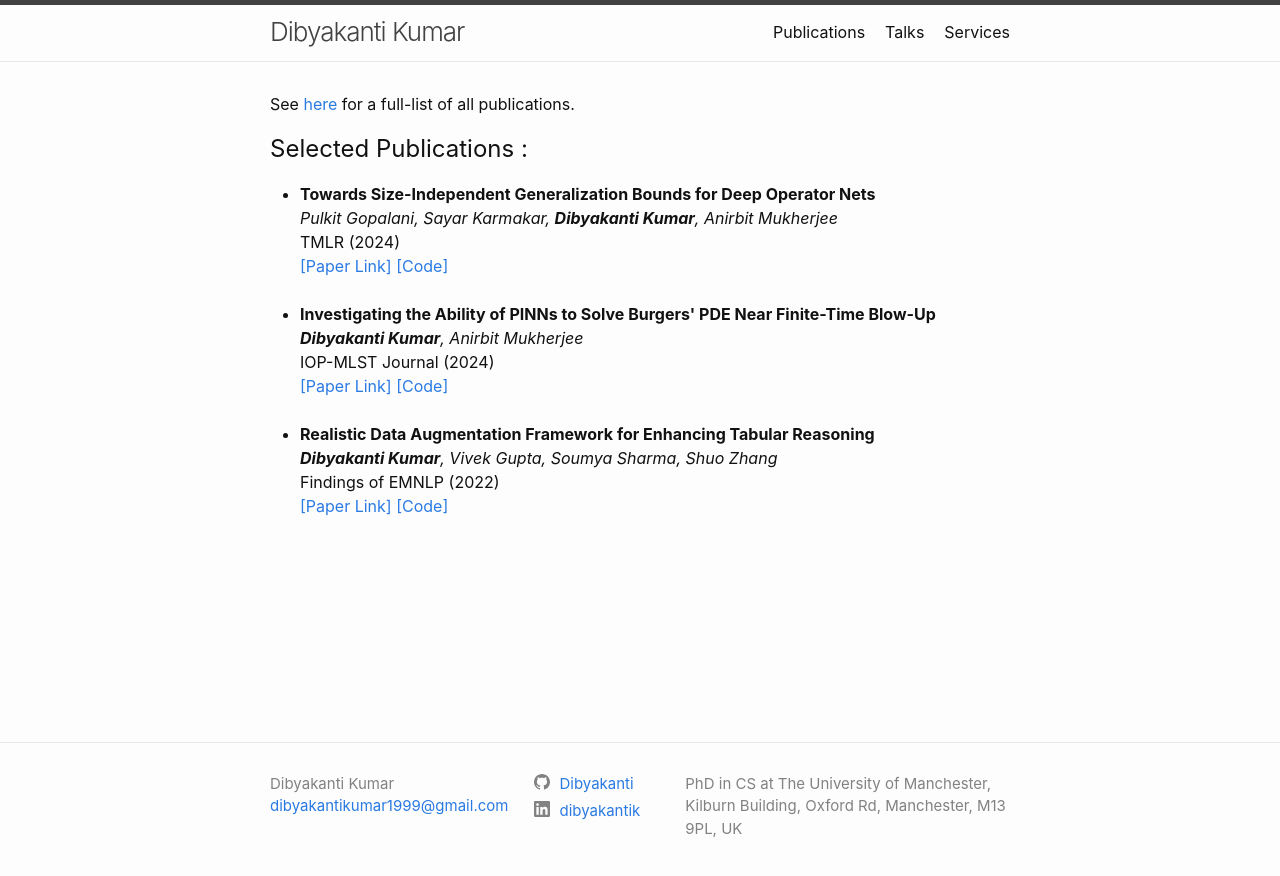
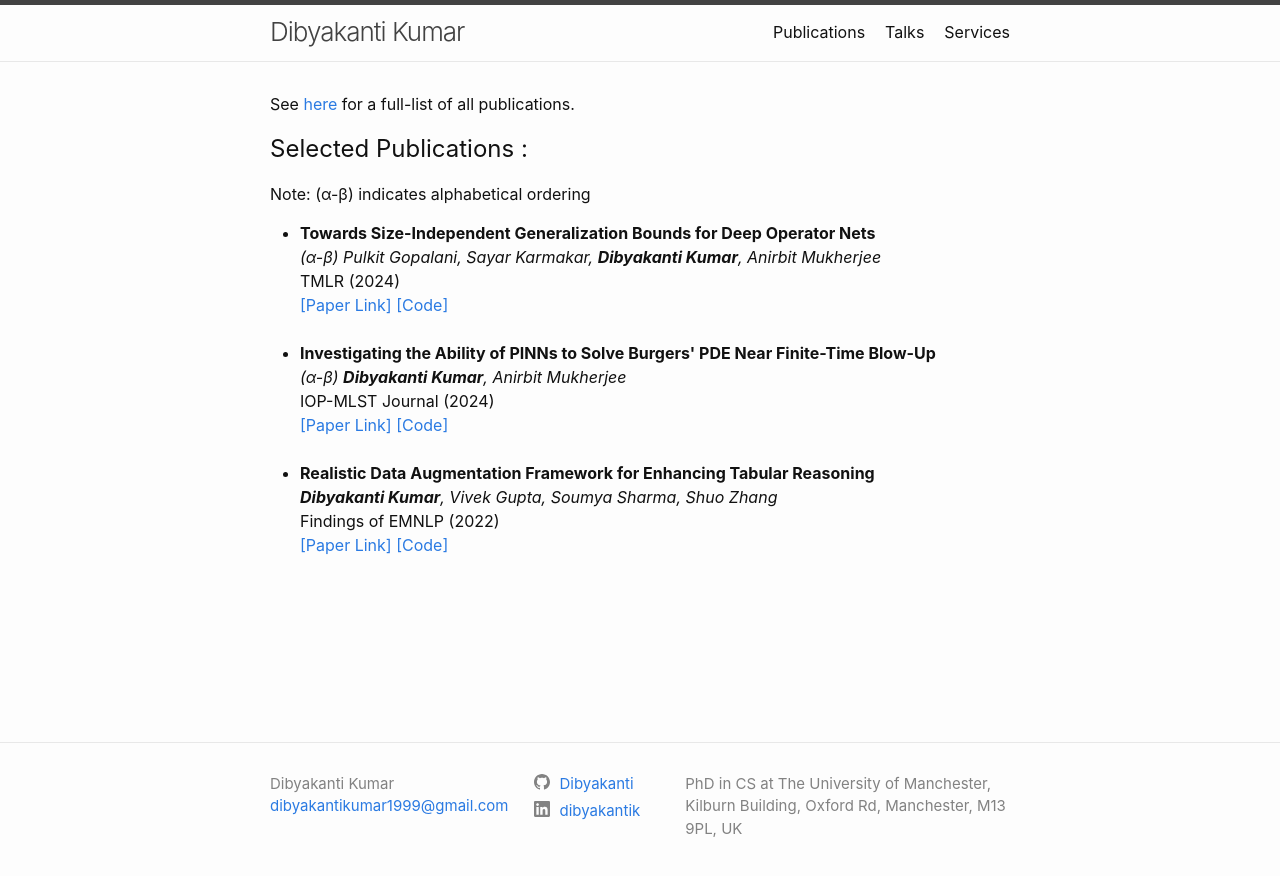
Before and after one commit to Dibyakanti/dibyakanti.github.io, a Jekyll site: the page built from tabs/publications.md, in a window 1280 px wide. Shown: the top 876 px of the page. Built offline with Jekyll 4.4.1, drawn with Linux system fonts in a browser that asks for light colours.

```diff
--- a/_data/publications.yml
+++ b/_data/publications.yml
@@ -1,12 +1,12 @@
 - title: "Towards Size-Independent Generalization Bounds for Deep Operator Nets"
-  authors: "Pulkit Gopalani, Sayar Karmakar, <strong>Dibyakanti Kumar</strong>, Anirbit Mukherjee"
+  authors: "(α-β) Pulkit Gopalani, Sayar Karmakar, <strong>Dibyakanti Kumar</strong>, Anirbit Mukherjee"
   venue: "TMLR"
   year: 2024
   link: "https://openreview.net/pdf?id=21kO0u6LN0"
   code_link: "https://github.com/Dibyakanti/Towards-Size-Independent-Generalization-Bounds-for-Deep-Operator-Nets"
 
 - title: "Investigating the Ability of PINNs to Solve Burgers' PDE Near Finite-Time Blow-Up"
-  authors: "<strong>Dibyakanti Kumar</strong>, Anirbit Mukherjee"
+  authors: "(α-β) <strong>Dibyakanti Kumar</strong>, Anirbit Mukherjee"
   venue: "IOP-MLST Journal"
   year: 2024
   link: "https://iopscience.iop.org/article/10.1088/2632-2153/ad51cd"
--- a/tabs/publications.md
+++ b/tabs/publications.md
@@ -7,6 +7,8 @@ permalink: /publication/
 See [here](https://scholar.google.com/citations?user=4vbLax8AAAAJ&hl=en) for a full-list of all publications.
 
 # Selected Publications :
+
+Note: (α-β) indicates alphabetical ordering
 
 <ul>
   {% for pub in site.data.publications %}
```
